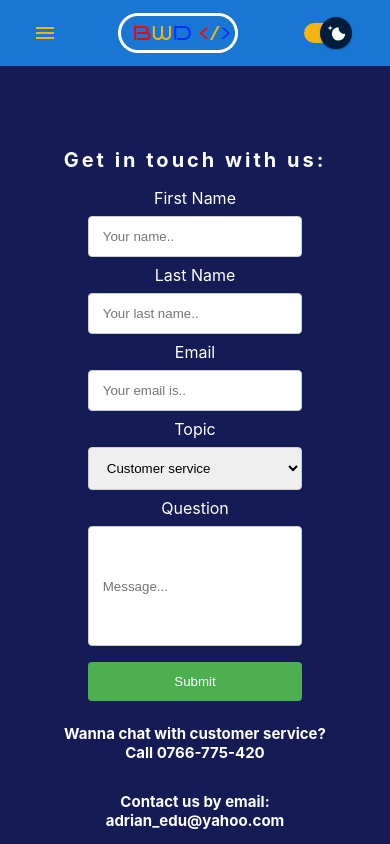
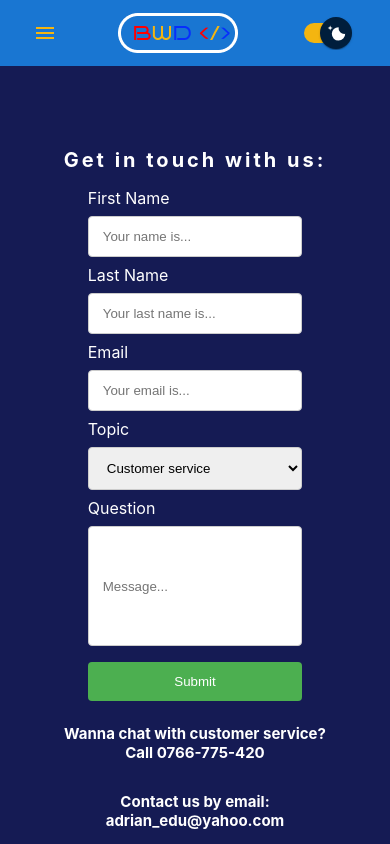
Before and after one commit to Adrian-Edu/best-web-design, a React (Create React App) app: page /contact in a window 390 px wide. Shown: the top 844 px of the page. Built offline with nearby package versions, Linux system fonts and the light colour scheme.

Commit message:
am terminat partea de design la label

```diff
--- a/src/pages/contact/contact.css
+++ b/src/pages/contact/contact.css
@@ -49,6 +49,12 @@ select {
   height: 120px;
 }
 
+label {
+  display: inline-block;
+  width: 30%;
+  text-align: left;
+}
+
 @media screen and (max-width: 1400px) {
   .container-contact > input[type="text"],
   select {
@@ -63,6 +69,11 @@ select {
   .container-contact > p {
     font-size: 15px;
   }
+  label {
+    display: inline-block;
+    width: 40%;
+    text-align: left;
+  }
 }
 
 @media screen and (max-width: 900px) {
@@ -74,4 +85,9 @@ select {
   .container-contact > input[type="submit"] {
     width: 55%;
   }
+  label {
+    display: inline-block;
+    width: 55%;
+    text-align: left;
+  }
 }
--- a/src/pages/contact/contact.jsx
+++ b/src/pages/contact/contact.jsx
@@ -16,7 +16,7 @@ function contact(props) {
           type="text"
           id="fname"
           name="firstname"
-          placeholder="Your name.."
+          placeholder="Your name is..."
         ></input>
         <label style={{ color: `${props.textColor}` }} for="lname">
           Last Name
@@ -25,7 +25,7 @@ function contact(props) {
           type="text"
           id="lname"
           name="lastname"
-          placeholder="Your last name.."
+          placeholder="Your last name is..."
         ></input>
         <label style={{ color: `${props.textColor}` }} for="email">
           Email
@@ -34,7 +34,7 @@ function contact(props) {
           type="text"
           id="email"
           name="email"
-          placeholder="Your email is.."
+          placeholder="Your email is..."
         ></input>
         <label style={{ color: `${props.textColor}` }} for="subject">
           Topic
```
